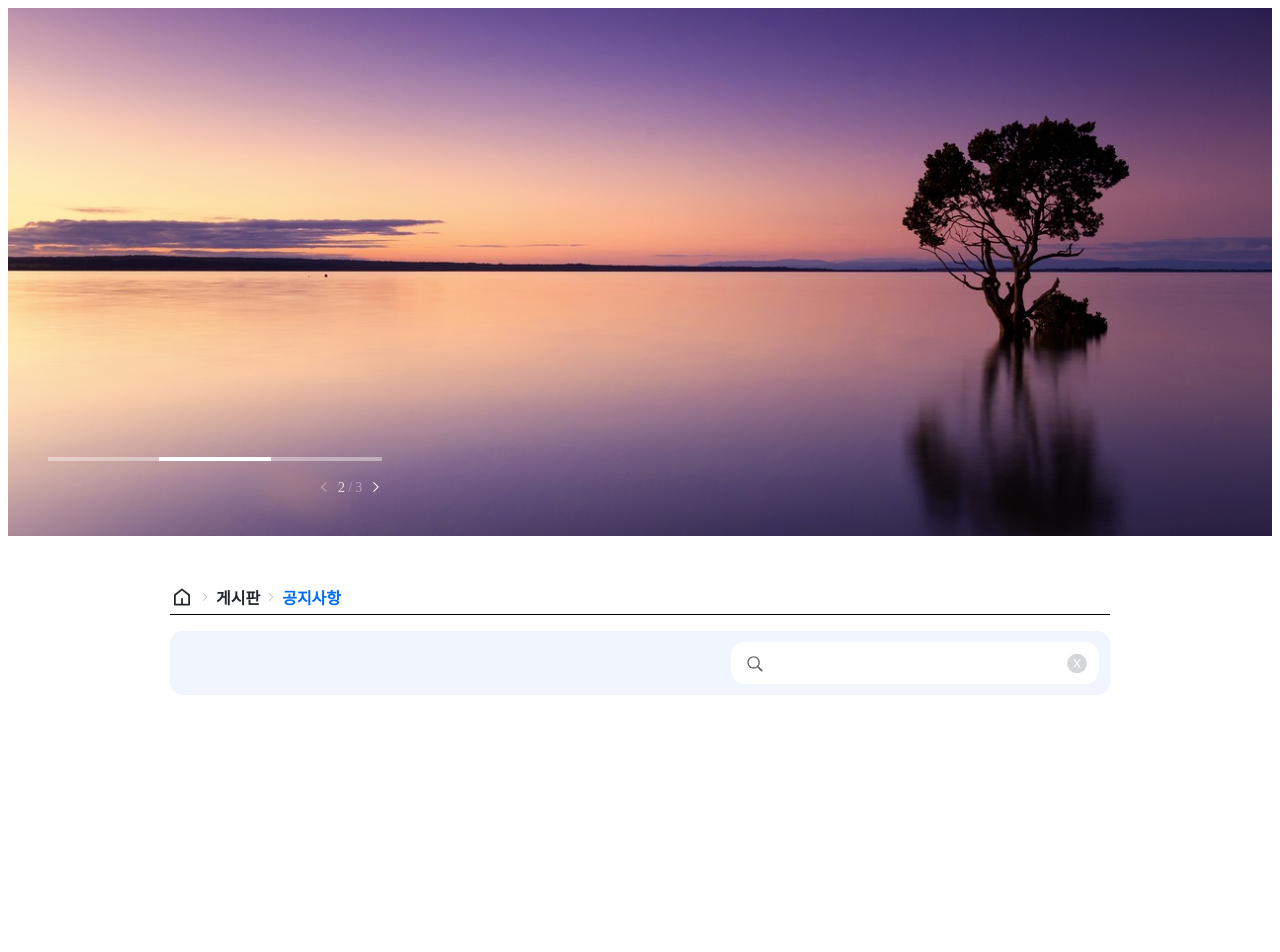
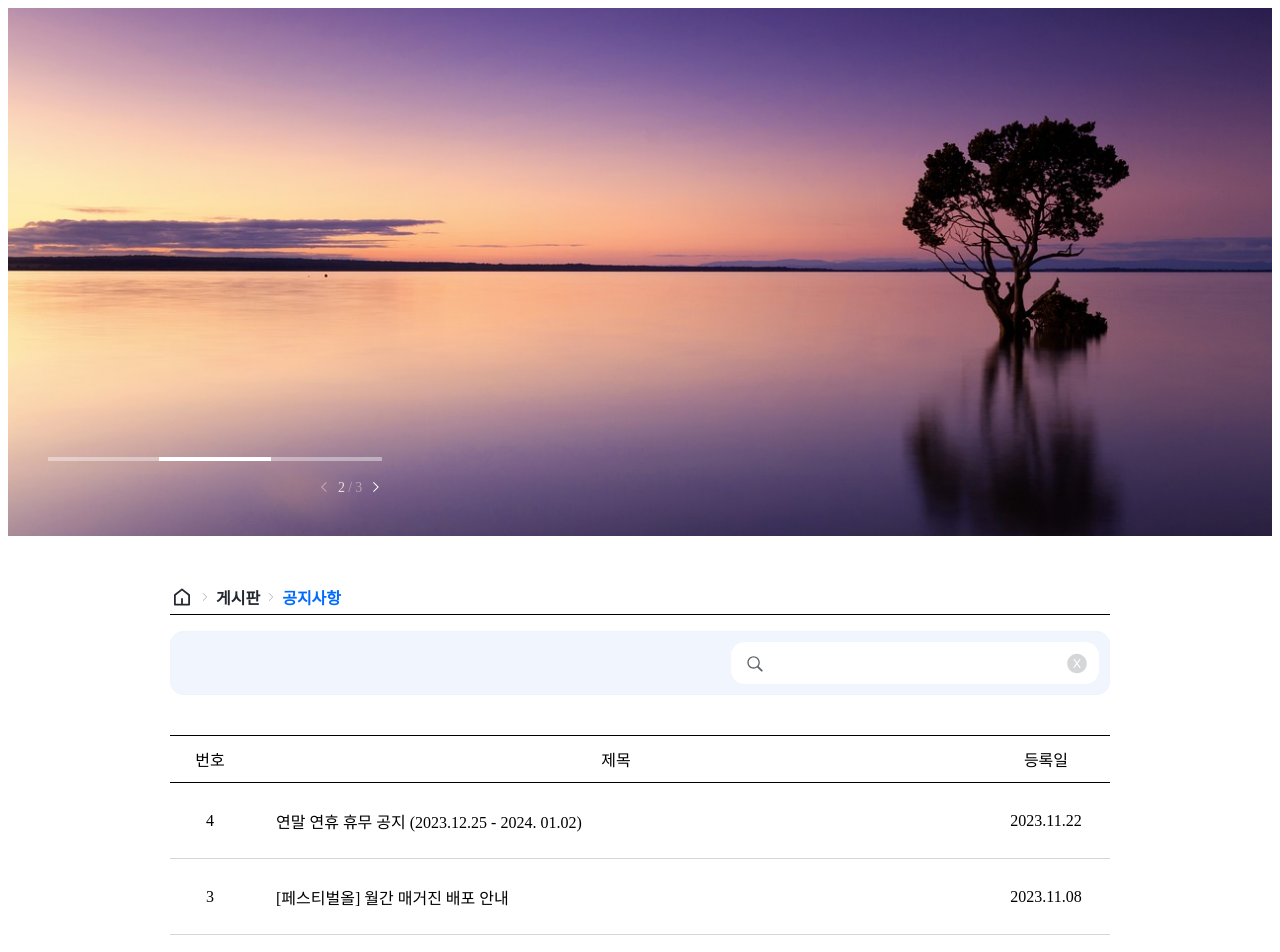
Before and after one commit to Cho-Jeongmin/assignment, a React (Create React App) app: page / in a window 1280 px wide. Shown: the top 952 px of the page. Before the commit the page ends 800 px from the top, so only its background shows below. Built offline with nearby package versions, Linux system fonts and the light colour scheme; what emotion-normalize would draw is missing.

Commit message:
💄 style: PostListHeader, PostList, PostItem 퍼블리싱

```diff
--- /dev/null
+++ b/src/assets/mockData/postList.js
@@ -0,0 +1,22 @@
+export const postList = [
+  {
+    id: 4,
+    title: "연말 연휴 휴무 공지 (2023.12.25 - 2024. 01.02)",
+    date: "2023.11.22",
+  },
+  {
+    id: 3,
+    title: "[페스티벌올] 월간 매거진 배포 안내",
+    date: "2023.11.08",
+  },
+  {
+    id: 2,
+    title: "페스티벌올 SNS & APP 안내",
+    date: "2023.10.30",
+  },
+  {
+    id: 1,
+    title: "월간 축제전문매거진 FESTIVAL all 10월호 발행",
+    date: "2023.10.01",
+  },
+];
--- /dev/null
+++ b/src/components/molecules/PostItem.jsx
@@ -0,0 +1,31 @@
+import { css } from "@emotion/react";
+import styled from "@emotion/styled";
+import React from "react";
+import Text from "../atoms/Text";
+import { numberStyle, dateStyle } from "./PostListHeader";
+
+function PostItem({ post }) {
+  return (
+    <Wrapper>
+      <Text textStyle={numberStyle}>{post.id}</Text>
+      <Text textStyle={titleStyle}>{post.title}</Text>
+      <Text textStyle={dateStyle}>{post.date}</Text>
+    </Wrapper>
+  );
+}
+
+export default PostItem;
+
+const Wrapper = styled.div`
+  display: flex;
+  justify-content: space-between;
+  align-items: center;
+  gap: 26px;
+  width: 100%;
+  height: 76px;
+  border-bottom: 1px solid ${({ theme }) => theme.colors.grayscale40};
+`;
+
+const titleStyle = css`
+  flex: 1;
+`;
--- /dev/null
+++ b/src/components/molecules/PostList.jsx
@@ -0,0 +1,14 @@
+import React from "react";
+import PostItem from "./PostItem";
+
+function PostList({ postList }) {
+  return (
+    <div>
+      {postList.map((post) => (
+        <PostItem post={post} />
+      ))}
+    </div>
+  );
+}
+
+export default PostList;
--- /dev/null
+++ b/src/components/molecules/PostListHeader.jsx
@@ -0,0 +1,35 @@
+import { css } from "@emotion/react";
+import styled from "@emotion/styled";
+import React from "react";
+import Text from "../atoms/Text";
+
+function PostListHeader(props) {
+  return (
+    <Wrapper>
+      <Text textStyle={numberStyle}>번호</Text>
+      <Text>제목</Text>
+      <Text textStyle={dateStyle}>등록일</Text>
+    </Wrapper>
+  );
+}
+
+export default PostListHeader;
+
+const Wrapper = styled.div`
+  display: flex;
+  justify-content: space-between;
+  align-items: center;
+  height: 48px;
+  border-top: 1px solid black;
+  border-bottom: 1px solid black;
+`;
+
+export const numberStyle = css`
+  width: 80px;
+  text-align: center;
+`;
+
+export const dateStyle = css`
+  width: 128px;
+  text-align: center;
+`;
--- a/src/pages/HomePage.jsx
+++ b/src/pages/HomePage.jsx
@@ -1,8 +1,13 @@
+/** @jsxImportSource @emotion/react */
 import styled from "@emotion/styled";
 import React from "react";
 import PathBar from "../components/molecules/PathBar";
+import PostList from "../components/molecules/PostList";
+import PostListHeader from "../components/molecules/PostListHeader";
 import SearchBar from "../components/molecules/SearchBar";
 import Swiper from "../components/organisms/Swiper";
+import { postList } from "../assets/mockData/postList";
+import { css } from "@emotion/react";
 
 function HomePage(props) {
   return (
@@ -10,7 +15,13 @@ function HomePage(props) {
       <Swiper />
       <Main>
         <PathBar />
-        <SearchBar />
+        <MarginWrapper>
+          <SearchBar />
+        </MarginWrapper>
+        <div>
+          <PostListHeader />
+          <PostList postList={postList} />
+        </div>
       </Main>
     </Wrapper>
   );
@@ -29,5 +40,9 @@ const Main = styled.div`
   width: 940px;
   display: flex;
   flex-direction: column;
-  gap: 16px;
 `;
+
+const MarginWrapper = styled.div`
+  margin-top: 16px;
+  margin-bottom: 40px;
+`;
```
